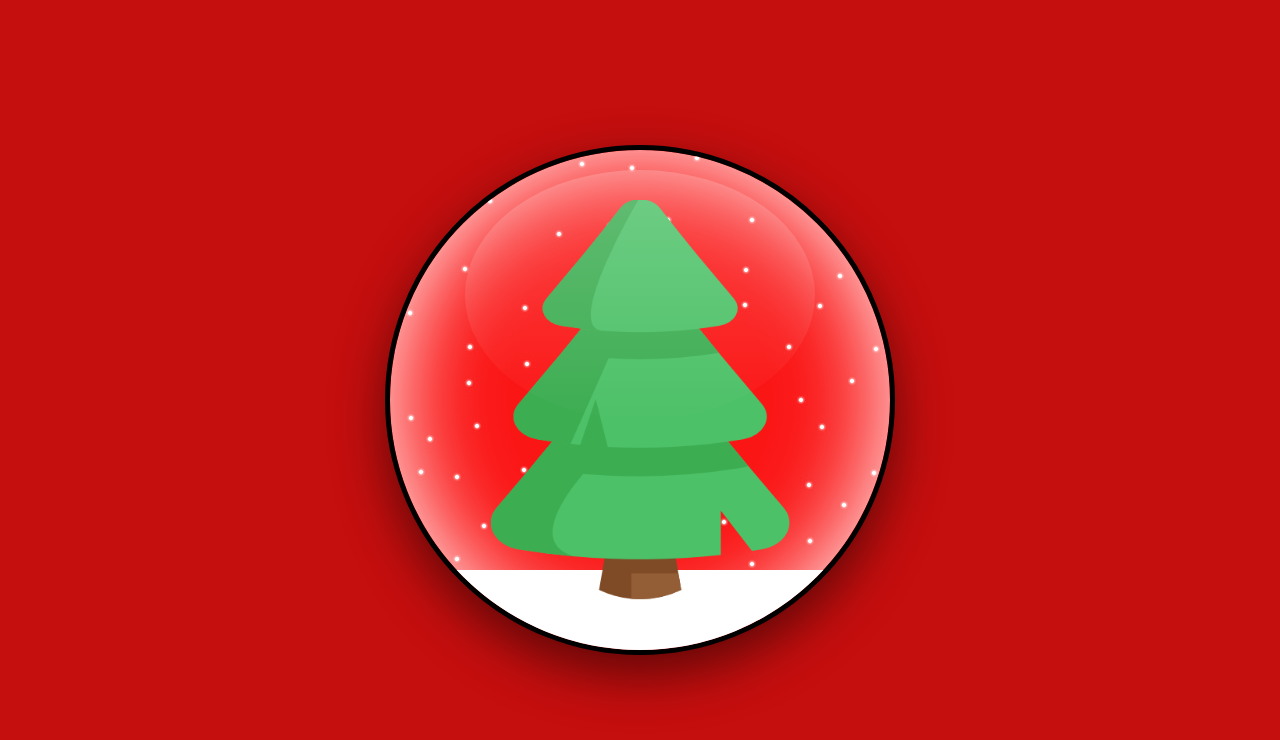
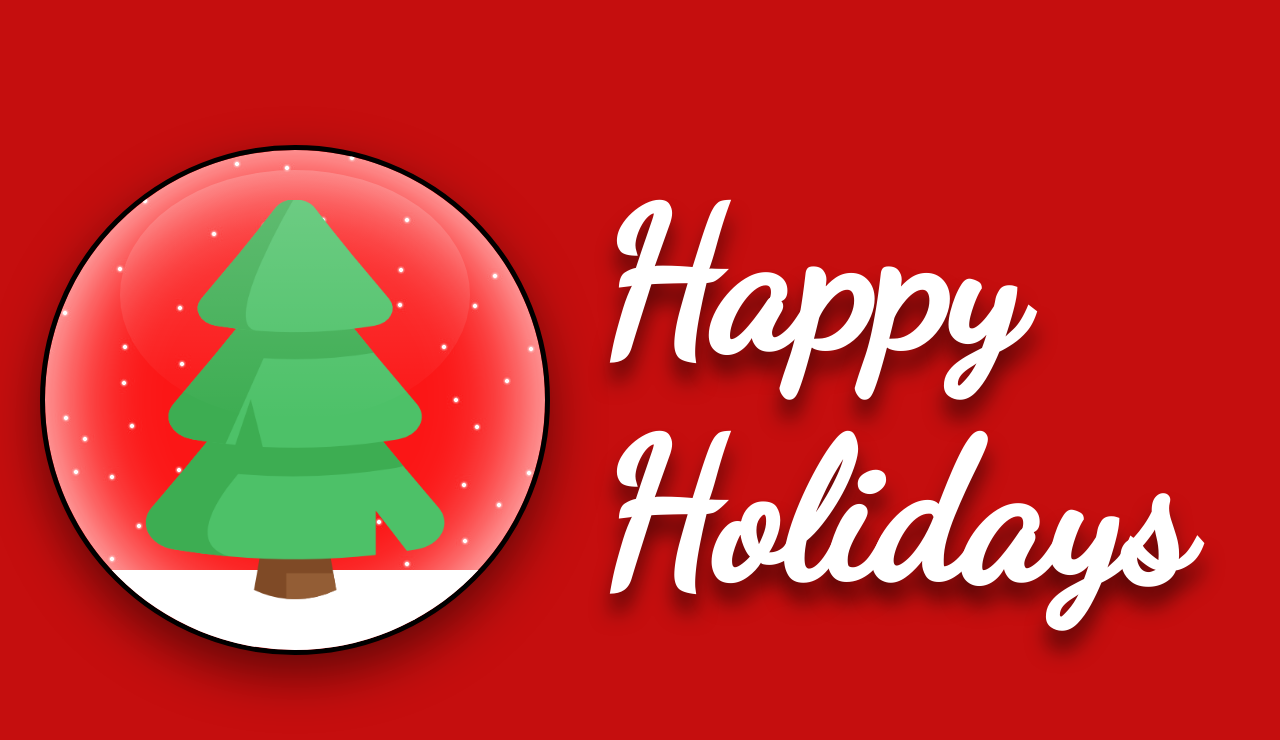
Before and after one commit to MatthewPass24/Holiday-Animation, a plain HTML site: page index.html in a window 1280 px wide. Drawn offline with Linux system fonts and the light colour scheme.

Commit message:
added message

```diff
--- a/index.html
+++ b/index.html
@@ -15,5 +15,6 @@
         <div class="snow"></div> -->
         <img src="images/tree.png" alt="">
     </div>
+    <h2>Happy Holidays</h2>
 </body>
 </html>
--- a/style.css
+++ b/style.css
@@ -11,6 +11,15 @@ body
     flex-wrap: wrap;
     background: #c50e0e;
     font-family: 'Dancing Script', cursive;
+}
+h2 {
+    margin: 0;
+    padding: 0 0 0 50px;
+    font-weight: 700;
+    color: #fff;
+    font-size: 12em;
+    width: 50%;
+    text-shadow: 0 20px 20px rgba(0,0,0,.5);
 }
 .box
 {
```
